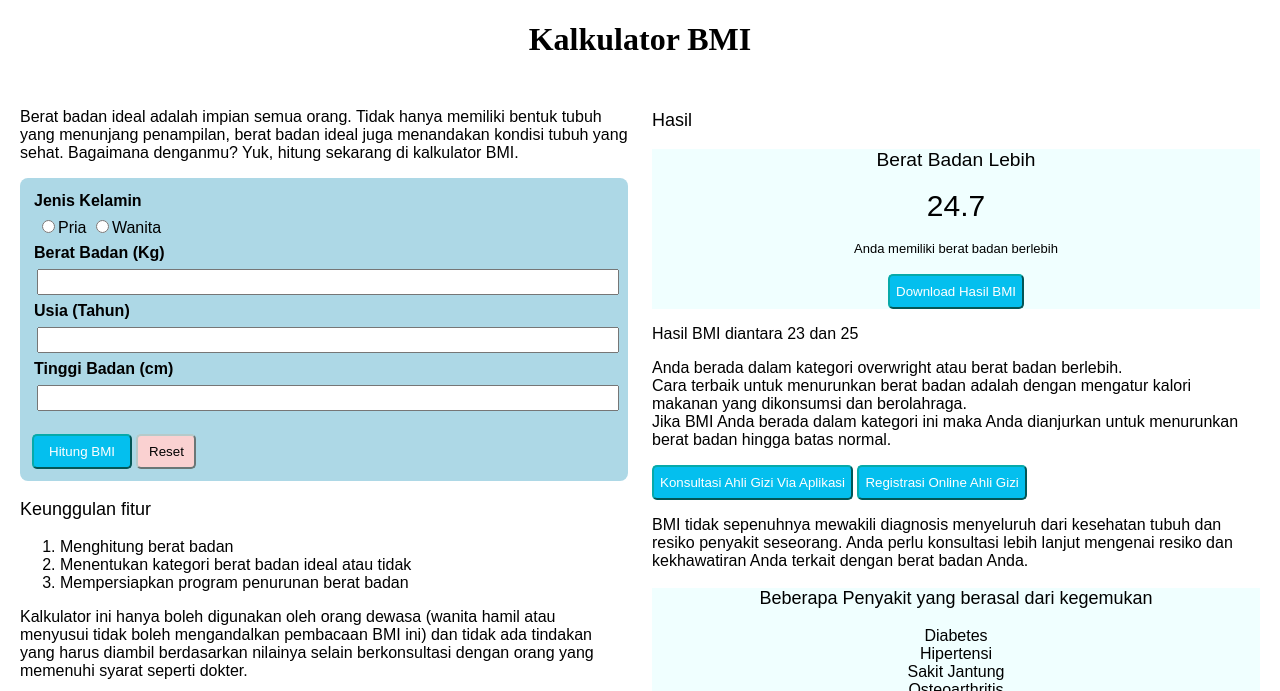
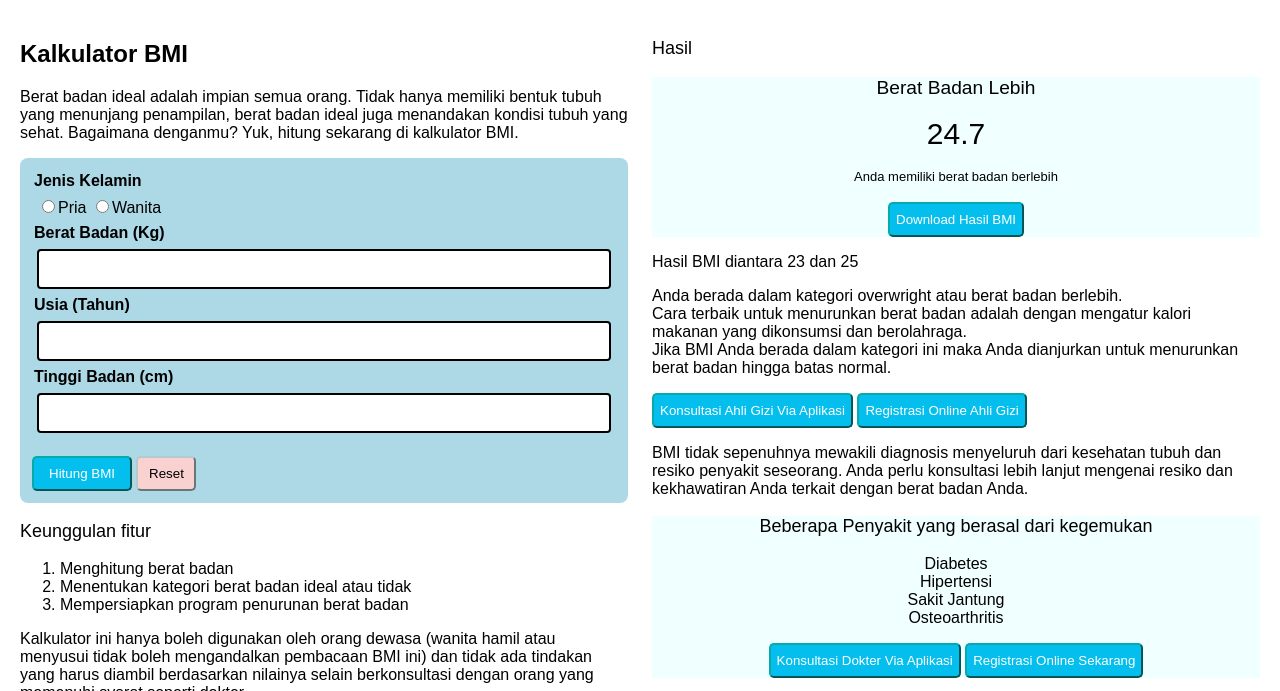
Before and after one commit to revou-fundamental-course/8-jul-24-nurhashanah, a plain HTML site: page index.html in a window 1280 px wide. Shown: the top 691 px of the page. Drawn offline with Linux system fonts and the light colour scheme.

Commit message:
config mini project

```diff
--- a/css/style.css
+++ b/css/style.css
@@ -3,7 +3,8 @@
 
 
 .main-title {
-  text-align: center;
+  font-size: x-large;
+  font-family: sans-serif;
 }
 
 main{
@@ -57,7 +58,13 @@ div.inputan{
 }
 input.inputan{
     width: 100%;
-    height: 20px;
+    box-sizing: border-box;
+    border: 2px solid black;
+    border-radius: 4px;
+    font-size: 12px;
+    background-color: white;
+    background-repeat: no-repeat;
+    padding: 10px 10px 12px 12px;
 }
 
 input::-webkit-outer-spin-button, input::-webkit-inner-spin-button {
--- a/index.html
+++ b/index.html
@@ -9,13 +9,10 @@
     </head>
 
 <body>
-    <header class="main-title">
-        <h1>Kalkulator BMI</h1>
-    </header>
-
     <main>
         <!-- Left Content -->
         <section class="main-content">
+            <h1 class="main-title">Kalkulator BMI</h1>
     <!-- Main Article -->
         <article>
             <p>Berat badan ideal adalah impian semua orang. Tidak hanya memiliki bentuk tubuh yang menunjang penampilan,
@@ -138,7 +135,7 @@
                 <button class="button-right">Registrasi Online Sekarang</button>
             </section>
             <section class="footer"><p>Download Aplikasi</p>
-    <img id="google" src="assets/img/google.png" class="imgfooter"> <img id="appstore" src="assets/img/apple.png" class="imgfooter">
+    <img id="google" src="./image/google.png" class="imgfooter"> <img id="appstore" src="./image/apple.png" class="imgfooter">
             </section>
         </article>
         </section>
```
Also changed, not shown: image/apple.png (renamed from assets/img/apple.png), image/google.png (renamed from assets/img/google.png), image/pencil.png (added), pencil.jpg (added).
